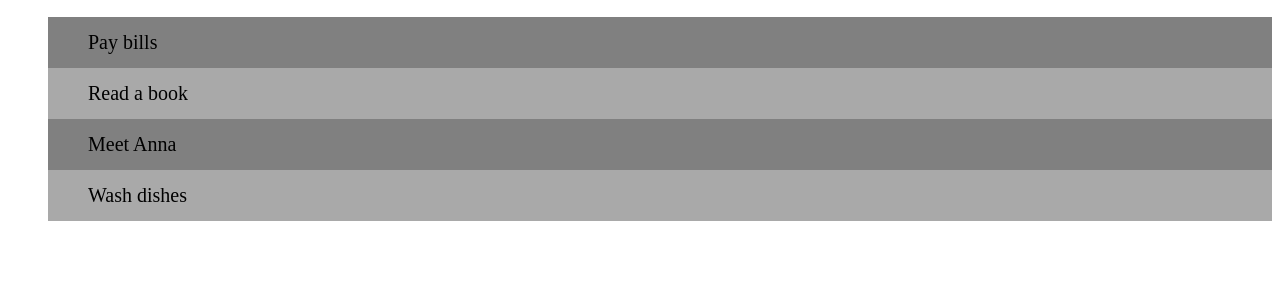
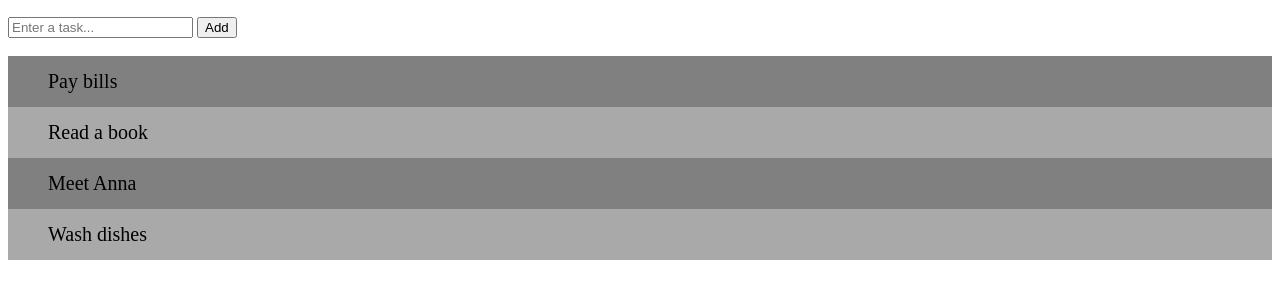
Before and after one commit to 20100215/CS5112_Assignment1_Dayata, a plain HTML site: page index.html in a window 1280 px wide. Shown: the part 50-348 px from the top of the page. Drawn offline with Linux system fonts and the light colour scheme.

Commit message:
[FIX] Style fixes on adding new list item

```diff
--- a/index.html
+++ b/index.html
@@ -6,7 +6,7 @@
     <title>Assignment 1 - To Do List</title>
     <!-- Styles -->
     <style>
-      ol{
+      ul {
         margin: 0;
         padding: 0;
       }
@@ -21,16 +21,20 @@
       li:nth-child(even) {
         background: darkgray;
       }
-      li{
+      li {
         font-size: 20px;
       }
-
     </style>
   </head>
   <!-- Content -->
   <body>
     <h2>To do list</h2>
-    <ul>
+    <form>
+      <input id="item" type="text" placeholder="Enter a task..." />
+      <button type="button" onclick="addListItem()">Add</button>
+    </form>
+    <br>
+    <ul id="list">
       <li>Pay bills</li>
       <li>Read a book</li>
       <li>Meet Anna</li>
@@ -41,16 +45,16 @@
   <script>
     // Create a new list item when clicking on the "Add" button
     function addListItem() {
-      var li = document.createElement(____);
-      var inputValue = document.getElementById(____).value;
+      var li = document.createElement("li");
+      var inputValue = document.getElementById("item").value;
       var t = document.createTextNode(inputValue);
       li.appendChild(t);
       if (inputValue === "") {
         alert("You must write something!");
       } else {
-        document.getElementById(____).appendChild(li);
+        document.getElementById("list").appendChild(li);
       }
-      document.getElementById(____).value = "";
+      document.getElementById("item").value = "";
     }
   </script>
 </html>
```
